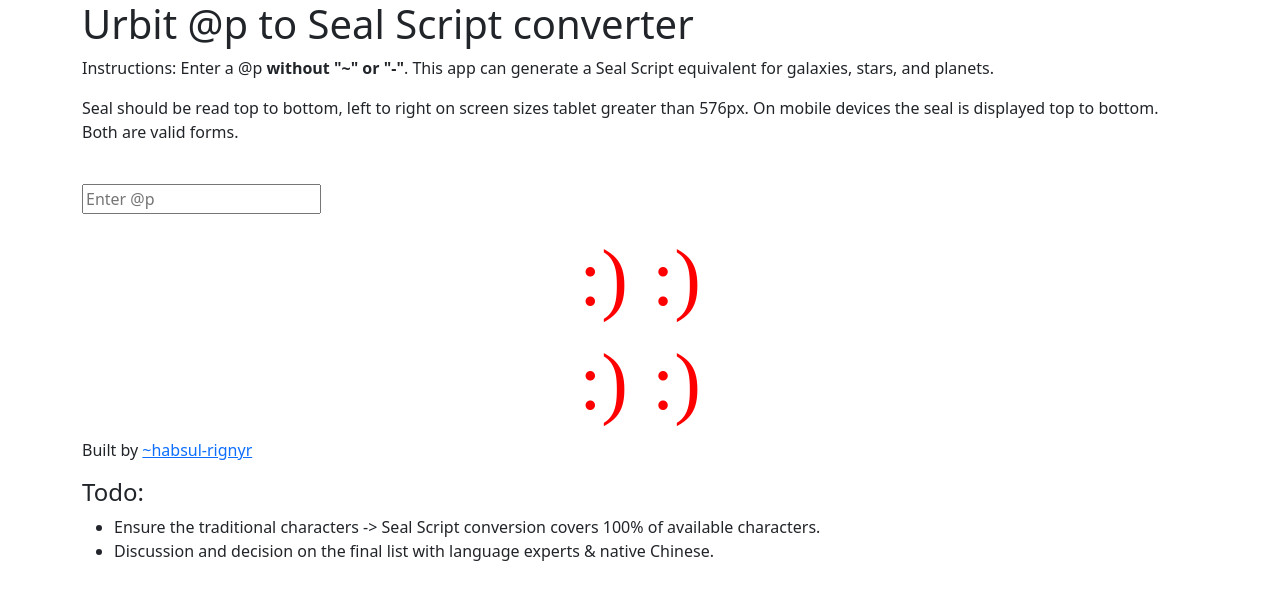
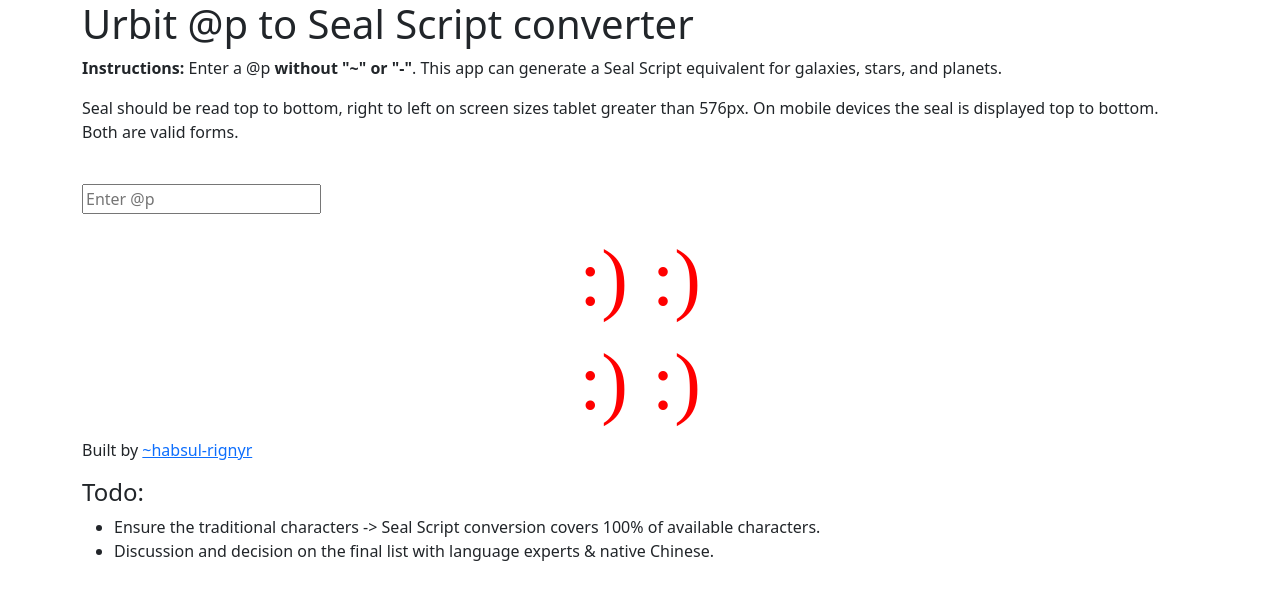
Before and after one commit to habsul-rignyr/patPtoSeal, a plain HTML site: page index.html in a window 1280 px wide. Drawn offline with nearby package versions, Linux system fonts and the light colour scheme; a web font is replaced by a local one.

Commit message:
Instruction corrections

```diff
--- a/index.html
+++ b/index.html
@@ -18,10 +18,10 @@
       <h1>Urbit @p to Seal Script converter</h1>
 
       <p>
-        Instructions: Enter a @p <b>without "~" or "-"</b>. This app can generate a Seal Script
+        <b>Instructions:</b> Enter a @p <b>without "~" or "-"</b>. This app can generate a Seal Script
         equivalent for galaxies, stars, and planets.
       </p>
-			<p>Seal should be read top to bottom, left to right on screen sizes tablet greater than 576px.  On mobile devices the seal is displayed top to bottom.  Both are valid forms.</p>
+			<p>Seal should be read top to bottom, right to left on screen sizes tablet greater than 576px.  On mobile devices the seal is displayed top to bottom.  Both are valid forms.</p>
       <br />
       <form>
         <input
```
